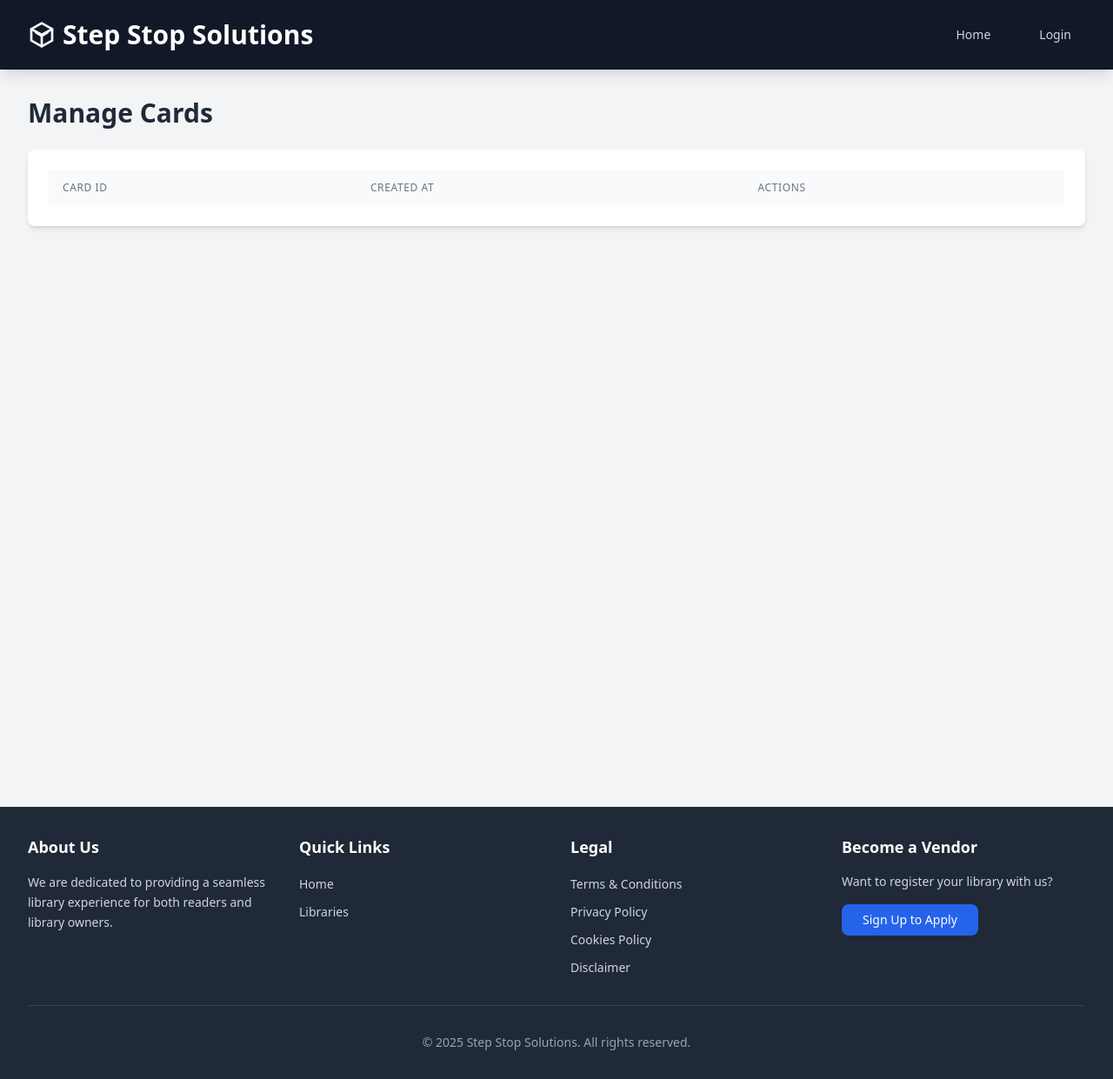
After one commit to kanishkkumarsingh2004/Step-Stop-Solutions, a Django app: page /manage-cards/ in a window 1280 px wide. The commit adds this page. Shown: the whole page at 87% size. Run offline with Django 5.2, Linux system fonts and the light colour scheme; data that the repository does not hold is empty; some libraries are stand-ins or nearby versions.

Commit message:
card verification

```diff
--- /dev/null
+++ b/library/templates/admin_page/manage_cards.html
@@ -0,0 +1,33 @@
+{% extends "base.html" %}
+
+{% block content %}
+<div class="max-w-7xl mx-auto px-4 sm:px-6 lg:px-8 py-8">
+    <h1 class="text-3xl font-bold text-gray-800 mb-6">Manage Cards</h1>
+
+    <div class="bg-white rounded-lg shadow-md p-6">
+        <table class="min-w-full divide-y divide-gray-200">
+            <thead class="bg-gray-50">
+                <tr>
+                    <th class="px-4 py-3 text-left text-xs font-medium text-gray-500 uppercase tracking-wider">Card ID</th>
+                    <th class="px-4 py-3 text-left text-xs font-medium text-gray-500 uppercase tracking-wider">Created At</th>
+                    <th class="px-4 py-3 text-left text-xs font-medium text-gray-500 uppercase tracking-wider">Actions</th>
+                </tr>
+            </thead>
+            <tbody class="divide-y divide-gray-200">
+                {% for card in cards %}
+                <tr>
+                    <td class="px-4 py-4">{{ card.card_id }}</td>
+                    <td class="px-4 py-4">{{ card.created_at|date:"M d, Y" }}</td>
+                    <td class="px-4 py-4">
+                        <form method="post" action="{% url 'delete_card' card.id %}">
+                            {% csrf_token %}
+                            <button type="submit" class="text-red-600 hover:text-red-900">Delete</button>
+                        </form>
+                    </td>
+                </tr>
+                {% endfor %}
+            </tbody>
+        </table>
+    </div>
+</div>
+{% endblock %}
--- a/library/urls.py
+++ b/library/urls.py
@@ -168,4 +168,7 @@ urlpatterns = [
     path('get-permissions/<int:library_id>/<int:staff_id>/', views.get_permissions, name='get_permissions'),
     path('vendor/<int:library_id>/user/<int:user_id>/', views.library_user_details, name='library_user_details'),
     path('mark-attendance/<int:user_id>/', views.mark_attendance_manual, name='mark_attendance_manual'),
+    path('manage-cards/', views.manage_cards, name='manage_cards'),
+    path('add-card/', views.add_card, name='add_card'),
+    path('check_card_in_admin_db/', views.check_card_in_admin_db, name='check_card_in_admin_db'),
 ]
--- a/library/views.py
+++ b/library/views.py
@@ -35,6 +35,7 @@ from .models import (
     HomePageTextBanner,
     Review,
     VendorSSID,
+    AdminCard,
 )
 # Python standard library imports
 import json
@@ -200,7 +201,6 @@ def user_signup(request):
 def user_logout(request):
     logout(request)
     return redirect('home')
-
 @login_required
 def manage_users(request, library_id):
     library = get_object_or_404(Library, id=library_id)
@@ -210,7 +210,7 @@ def manage_users(request, library_id):
         usersubscription__subscription__library=library
     ).distinct()
 
-    # Add subscription status to each user
+    # Add subscription status and checkin status to each user
     for user in users_with_subscriptions:
         user.has_active_subscription = UserSubscription.objects.filter(
             user=user,
@@ -218,11 +218,17 @@ def manage_users(request, library_id):
             end_date__gte=timezone.now().date()
         ).exists()
 
+        # Add checkin status
+        user.is_checked_in = Attendance.objects.filter(
+            user=user,
+            check_in_time__isnull=False,
+            check_out_time__isnull=True
+        ).exists()
+
     return render(request, 'library/manage_users.html', {
         'library': library,
         'users': users_with_subscriptions
     })
-
 @csrf_exempt
 def check_access(request):
     if request.method == "POST":
@@ -555,7 +561,7 @@ def expense_dashboard(request, library_id):
         'total_profit': total_profit,
         'valid_transactions': valid_transection,
         'from_date': from_date,
-        'to_date': to_date
+        'to_date': to_date,
     }
 
     return render(request, 'library/expense.html', context)
@@ -2478,3 +2484,52 @@ def mark_attendance_manual(request, user_id):
             return JsonResponse({"success": False, "error": str(e)}, status=500)
 
     return JsonResponse({"success": False, "error": "Invalid request method"}, status=405)
+
+def manage_cards(request):
+    cards = AdminCard.objects.all()
+    return render(request, 'admin_page/manage_cards.html', {'cards': cards})
+
+def add_card(request):
+    if request.method == 'POST':
+        card_id = request.POST.get('card_id')
+        if card_id:
+            AdminCard.objects.create(card_id=card_id)
+            return redirect('manage_cards')
+    return render(request, 'admin_page/add_card.html')
+
+def allocate_card(request):
+    if request.method == "POST":
+        try:
+            data = json.loads(request.body)
+            nfc_serial = data.get("nfc_serial")
+            user_id = data.get("user_id")
+
+            # Check if card exists in admin-approved list
+            if not AdminCard.objects.filter(card_id=nfc_serial).exists():
+                return JsonResponse({'error': 'This card is not approved for use'}, status=400)
+
+            # Rest of the allocation logic...
+            return JsonResponse({'success': True, 'message': 'Card allocated successfully'})
+
+        except Exception as e:
+            logger.error(f"Error in allocate function: {str(e)}", exc_info=True)
+            return JsonResponse({'error': str(e)}, status=500)
+
+@login_required
+@csrf_exempt
+def check_card_in_admin_db(request):
+    if request.method == 'POST':
+        try:
+            data = json.loads(request.body)
+            nfc_serial = data.get('nfc_serial')
+
+            if not nfc_serial:
+                return JsonResponse({'error': 'NFC serial is required'}, status=400)
+
+            exists = AdminCard.objects.filter(card_id=nfc_serial).exists()
+            return JsonResponse({'exists': exists})
+
+        except Exception as e:
+            logger.error(f"Error in check_card_in_admin_db: {str(e)}")
+            return JsonResponse({'error': str(e)}, status=500)
+    return JsonResponse({'error': 'Invalid request method'}, status=405)
```
Also changed, not shown: library/models.py (+8 -1 lines), library/static/js/nfc.js (+40 -1 lines), library/static/js/nfc_scan.js (added, +57 -0 lines), library/templates/admin_page/add_card.html (added, +33 -0 lines), library/templates/admin_page/admin_dashboard.html (+15 -0 lines), library/templates/library/manage_users.html (+5 -3 lines), library/migrations/0024_alter_customuser_options_alter_customuser_ssid_and_more.py (added), library/migrations/0025_admincard.py (added).
